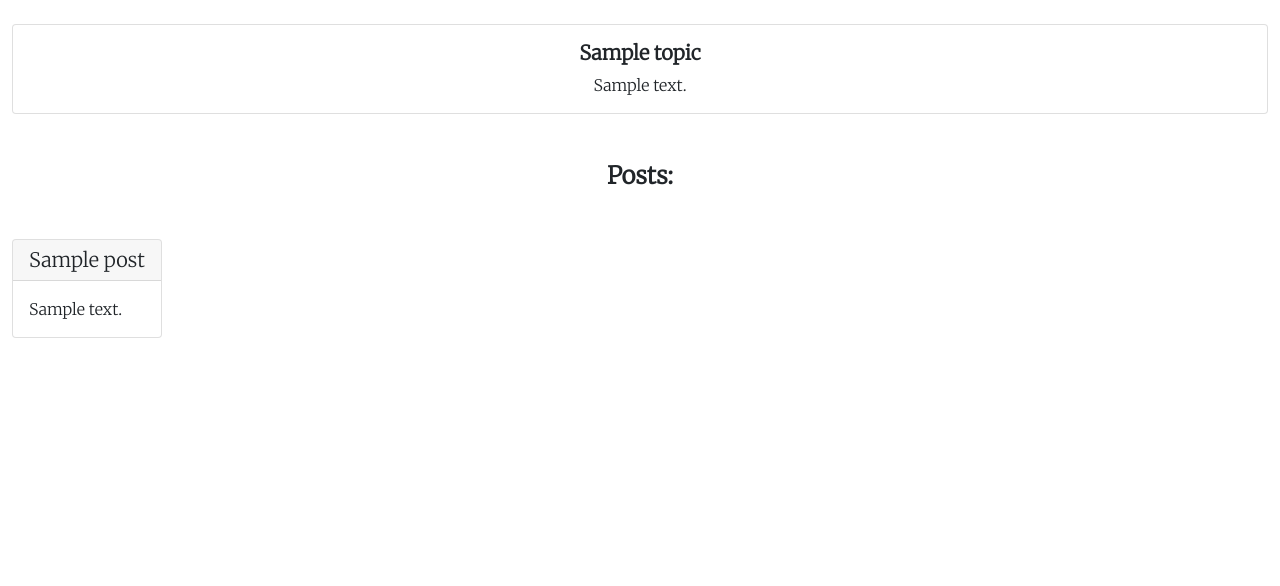
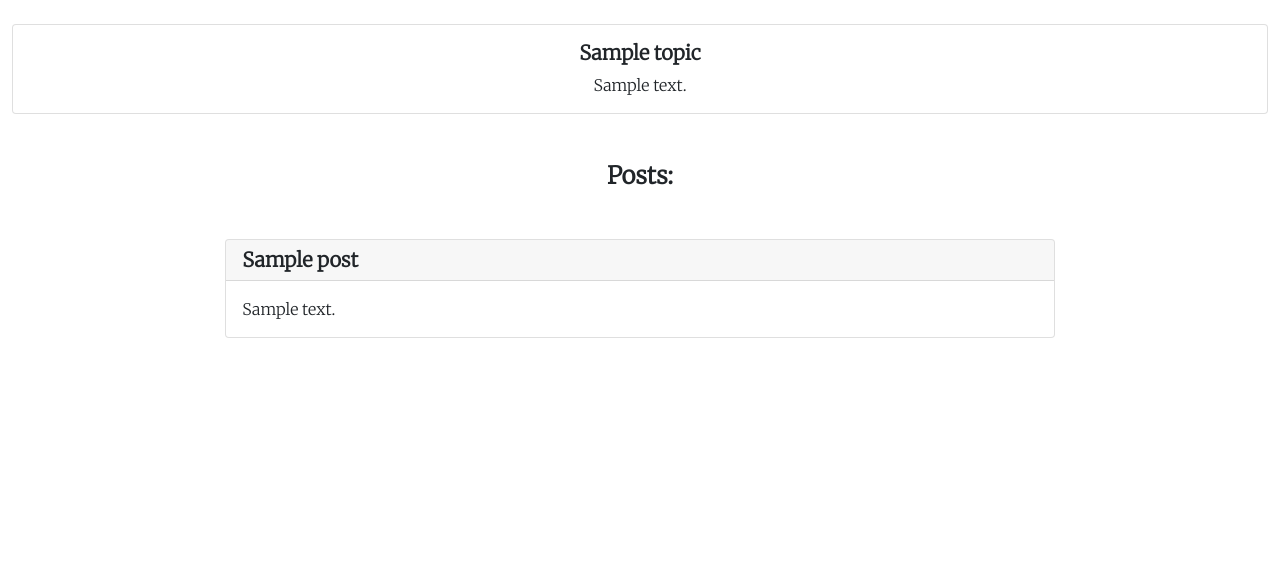
Before and after one commit to domsq/the-gamers-forum, a Django app: a page that uses templates/topic_detail.html in a window 1280 px wide. Shown: the part 62-648 px from the top of the page. Run offline with Django 3.2, Linux system fonts and the light colour scheme; tables that the repository leaves empty hold one stand-in row (values such as "Sample post"); some libraries are stand-ins or nearby versions.

Commit message:
Adjust layout of posts on topic_detail.html

```diff
--- a/templates/topic_detail.html
+++ b/templates/topic_detail.html
@@ -6,11 +6,7 @@
     <div class="row">
         <!-- Topic detailed view parent container -->
         <div class="col-12">
-            <!-- <h4 class="text-center mt-5"><strong>Welcome to The Gamers Forum! Click on a topic below to get
-                    started:</strong></h4> -->
-
             <!-- Topic card layout -->
-
             <div class="mt-4">
                 <div class="card">
                     <div class="card-body">
@@ -23,17 +19,16 @@
             <h4 class="text-center my-5"><strong>Posts:</strong></h4>
             <!-- Post list view for most recents posts -->
             <div class="row">
-
-                {% for post in posts %}
-                <div class="col-lg-3">
-                    <div class="card mb-2 d-lg-inline-block">
-                        <h5 class="card-header">{{ post.title }}</h5>
+                <div class="col-lg-8 mx-auto">
+                    {% for post in posts %}
+                    <div class="card mb-2">
+                        <h5 class="card-header dark-font"><strong>{{ post.title }}</strong></h5>
                         <div class="card-body">
                             <p class="card-text">{{ post.body }}</p>
                         </div>
                     </div>
+                    {% endfor %}
                 </div>
-                {% endfor %}
 
             </div>
 
```
